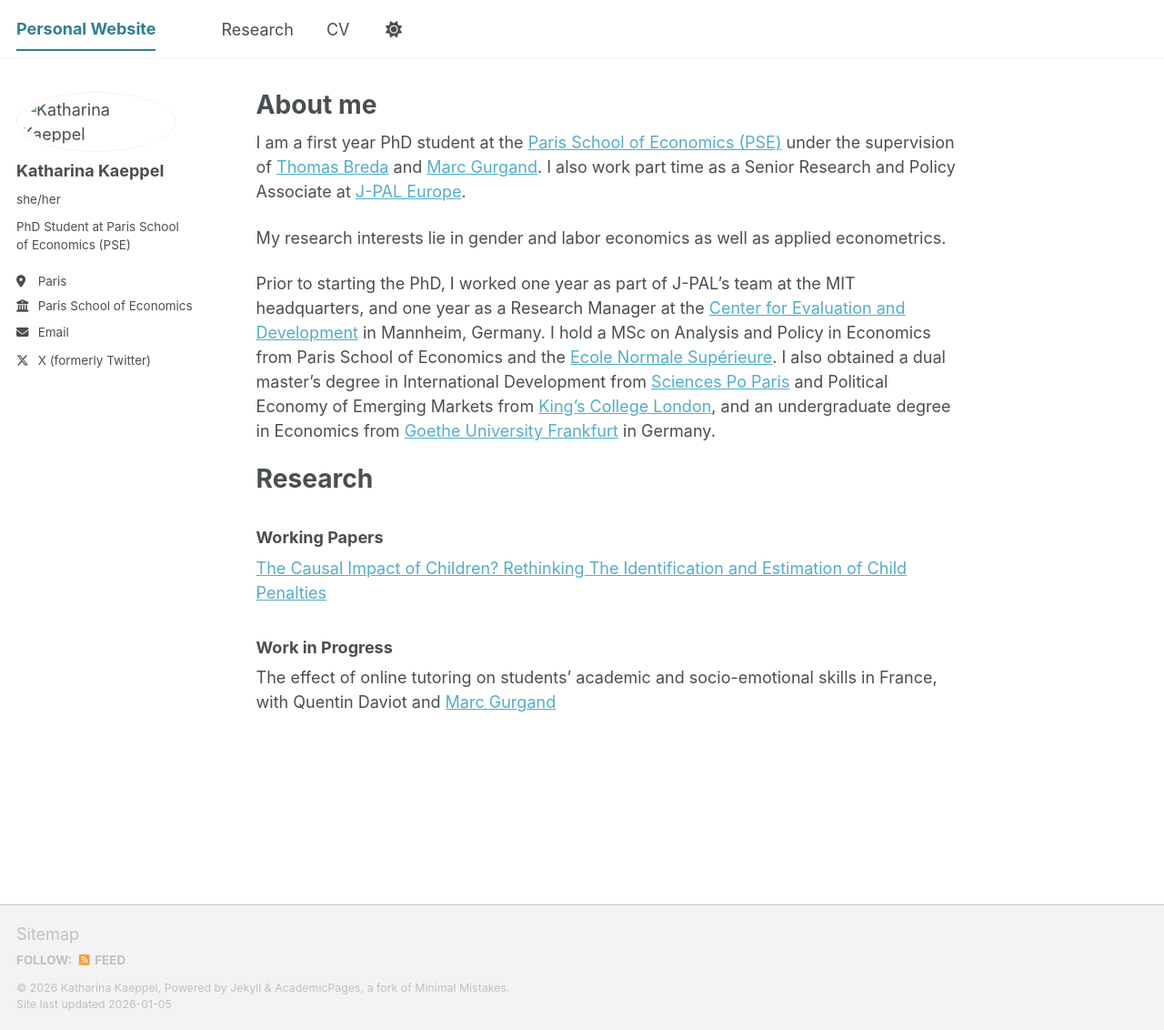
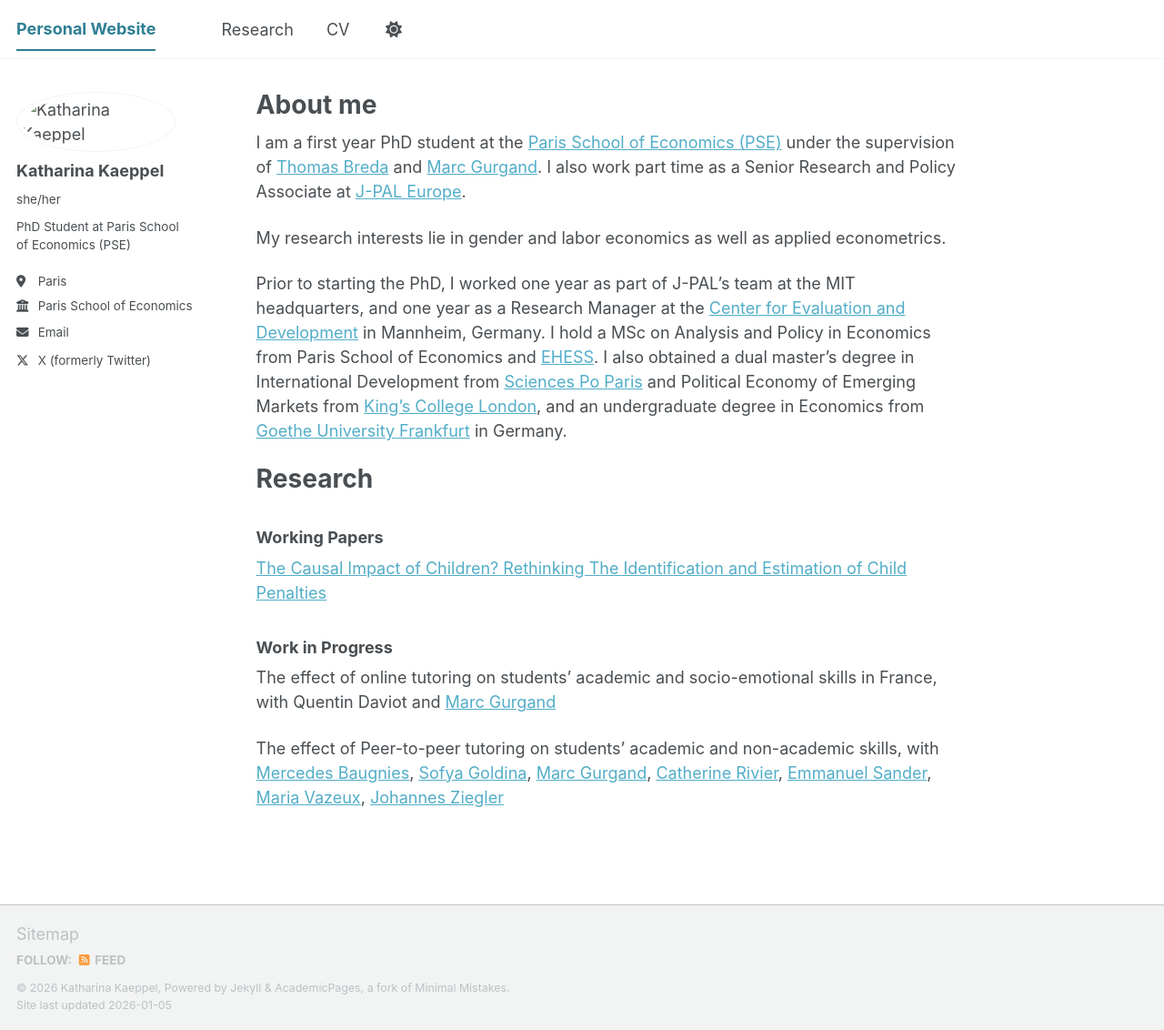
Before and after one commit to katharina-kaeppel/katharina-kaeppel.github.io, a Jekyll site: the page built from _pages/about.md, in a window 1280 px wide and 1132 px high. Shown: the whole window at 91% size. Built offline with Jekyll 4.4.1, drawn with Linux system fonts in a browser that asks for light colours; a script bundle is joined from its source files by our own code; library files that are not in the unit come from our copies.

Commit message:
Update about.md

```diff
--- a/_pages/about.md
+++ b/_pages/about.md
@@ -11,7 +11,7 @@
 
 My research interests lie in gender and labor economics as well as applied econometrics.
 
-Prior to starting the PhD, I worked one year as part of J-PAL's team at the MIT headquarters, and one year as a Research Manager at the [Center for Evaluation and Development](https://c4ed.org/) in Mannheim, Germany. I hold a MSc on Analysis and Policy in Economics from Paris School of Economics and the [Ecole Normale Supérieure](https://www.ens.psl.eu/en). I also obtained a dual master's degree in International Development from [Sciences Po Paris](https://www.sciencespo.fr/fr/) and Political Economy of Emerging Markets from [King's College London](https://www.kcl.ac.uk/), and an undergraduate degree in Economics from [Goethe University Frankfurt](uni-frankfurt.de/en?) in Germany.
+Prior to starting the PhD, I worked one year as part of J-PAL's team at the MIT headquarters, and one year as a Research Manager at the [Center for Evaluation and Development](https://c4ed.org/) in Mannheim, Germany. I hold a MSc on Analysis and Policy in Economics from Paris School of Economics and [EHESS](https://www.ehess.fr/fr). I also obtained a dual master's degree in International Development from [Sciences Po Paris](https://www.sciencespo.fr/fr/) and Political Economy of Emerging Markets from [King's College London](https://www.kcl.ac.uk/), and an undergraduate degree in Economics from [Goethe University Frankfurt](uni-frankfurt.de/en?) in Germany.
 
 Research
 ======
@@ -23,3 +23,5 @@
 ### Work in Progress
 
 The effect of online tutoring on students' academic and socio-emotional skills in France, with Quentin Daviot and [Marc Gurgand](https://www.parisschoolofeconomics.eu/en/persons/marc-gurgand/)
+
+The effect of Peer-to-peer tutoring on students' academic and non-academic skills, with [Mercedes Baugnies](https://ampiric.fr/membres/mercedes-baugnies), [Sofya Goldina](https://ampiric.fr/membres/sofya-goldina), [Marc Gurgand](https://www.parisschoolofeconomics.eu/en/persons/marc-gurgand/), [Catherine Rivier](https://www.unige.ch/fapse/idea/equipe/rivier), [Emmanuel Sander](https://www.unige.ch/fapse/idea/equipe/sander), [Maria Vazeux](https://www.reseau-inspe.fr/la-recherche/chercheurs-education/maria-vazeux/), [Johannes Ziegler](https://crpn.univ-amu.fr/fr/annuaire/ziegler-johannes)
```
